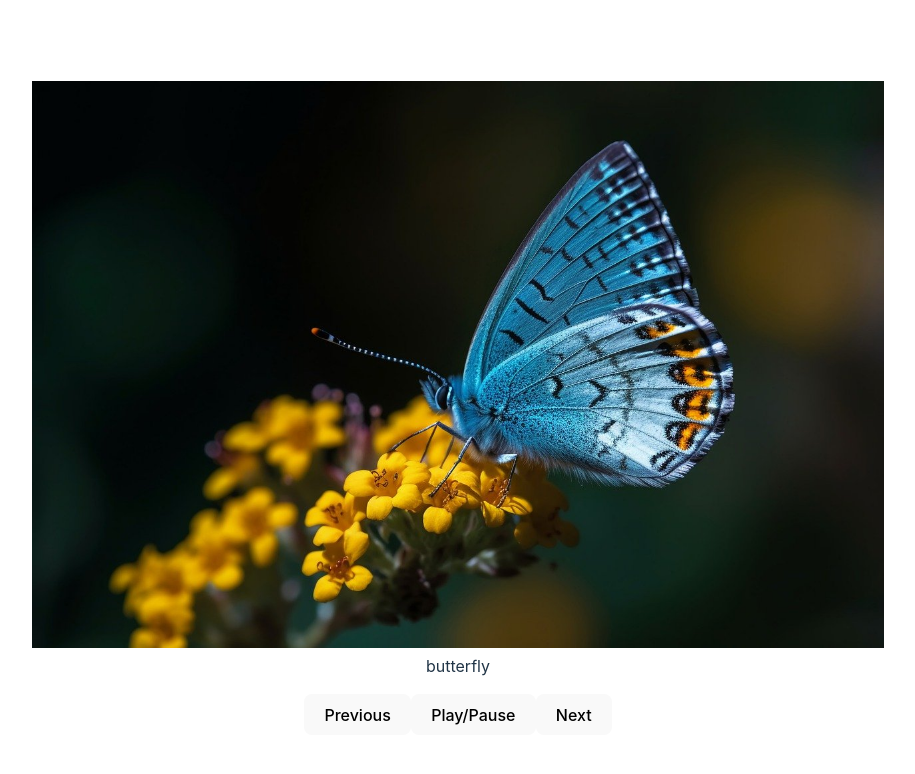
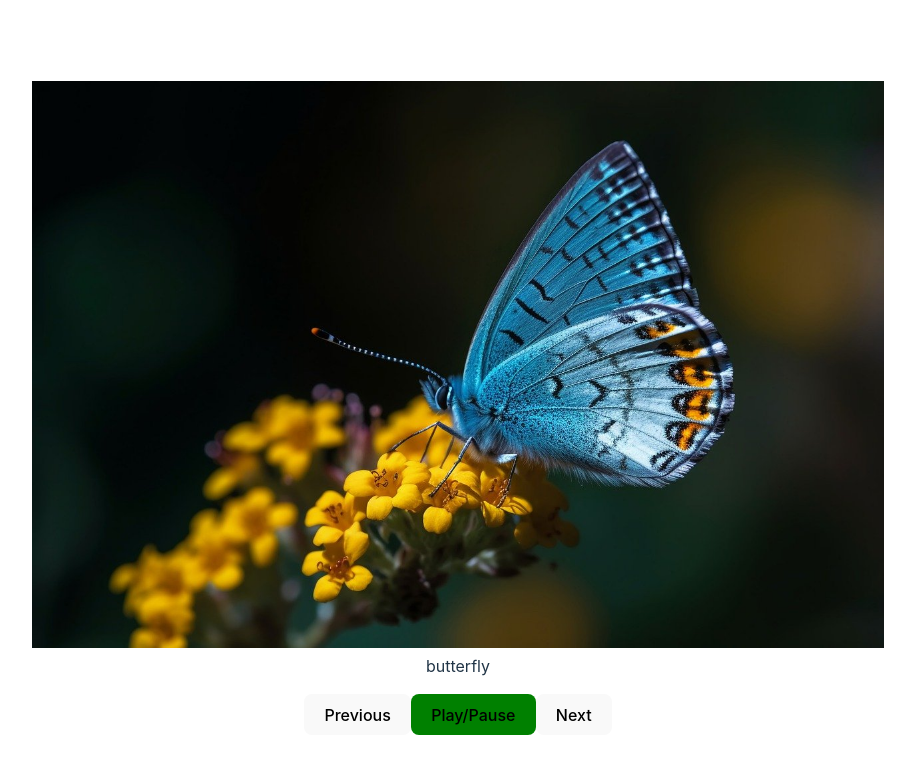
Before and after one commit to AngelPASTORROJAS/vite_exos, a React (Vite) app: page / in a window 1280 px wide. Shown: the top 774 px of the page, without its empty margins (182-1097 px from the left). Built offline with nearby package versions, Linux system fonts and the light colour scheme.

Commit message:
feat: ajout de changement de couleur lorsque on pause ou relance le defilement d'image

```diff
--- a/src/components/Images.jsx
+++ b/src/components/Images.jsx
@@ -54,7 +54,7 @@ const Images = () => {
       </figure>
       <div>
         <button onClick={handlePreviousClick} id="previous">Previous</button>
-        <button onClick={handlePauseClick} id="playpause">Play/Pause</button>
+        <button style={{ backgroundColor: pause?"red":"green" }} onClick={handlePauseClick} id="playpause">Play/Pause</button>
         <button onClick={handleNextClick} id="next">Next</button>
       </div>
     </>
```
